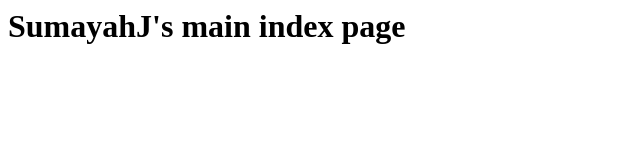
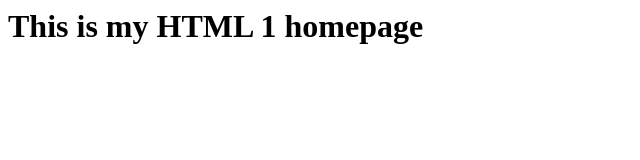
Before and after one commit to SumayahJ/HTML-1, a plain HTML site: page index.html in a window 1280 px wide. Shown: the whole page, without its empty margins (0-640 px from the left). Drawn offline with Linux system fonts and the light colour scheme.

Commit message:
Update index.html

```diff
--- a/index.html
+++ b/index.html
@@ -1 +1 @@
-<h1>SumayahJ's main index page</h1>
+<h1>This is my HTML 1 homepage</h1>
```
